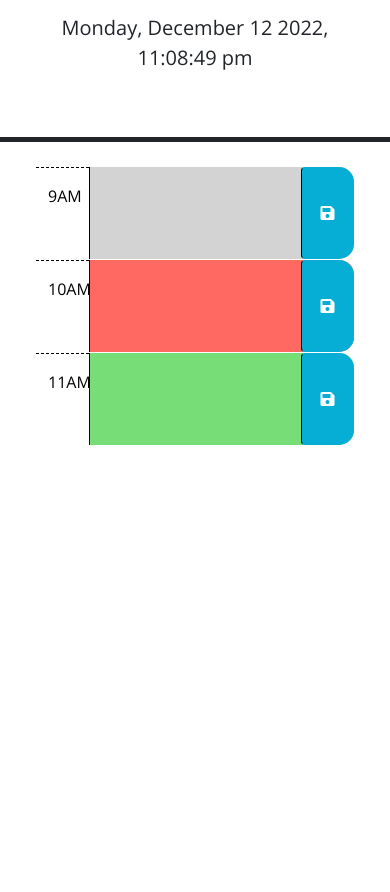
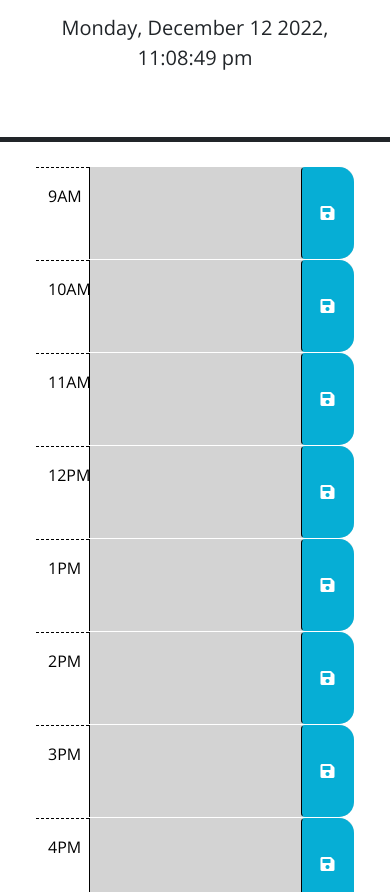
Before and after one commit to bpmcdonell/Module5Challenge-Planner, a plain HTML site: page index.html in a window 390 px wide. Shown: the part 208-1100 px from the top of the page. Before the commit the page ends 844 px from the top, so only its background shows below. Drawn offline with nearby package versions, Linux system fonts and the light colour scheme.

Commit message:
Issue: Current Time Adaptation - Done

```diff
--- a/assets/script.js
+++ b/assets/script.js
@@ -9,12 +9,102 @@ function displayDate() {
   function repeat() {
     var rightNow = dayjs().format("dddd, MMMM D YYYY, h:mm:ss a");
     currentDay.text(rightNow);
-    console.log(rightNow);
   }
   repeat();
   setInterval(repeat, 1000);
 }
 displayDate();
+
+//function to change color of time blocks based on time of day
+//is there a more efficient way to do this? I feel like there is a better way to do this but I can't figure it out.
+function changeColor() {
+  var currentHour = dayjs().format("HH");
+  if (currentHour > 9) {
+    $("#hour-9").addClass("past");
+  }
+  if (currentHour === 9) {
+    $("#hour-9").addClass("present");
+  }
+  if (currentHour < 9) {
+    $("#hour-9").addClass("future");
+  }
+  if (currentHour > 10) {
+    $("#hour-10").addClass("past");
+  }
+  if (currentHour === 10) {
+    $("#hour-10").addClass("present");
+  }
+  if (currentHour < 10) {
+    $("#hour-10").addClass("future");
+  }
+  if (currentHour > 11) {
+    $("#hour-11").addClass("past");
+  }
+  if (currentHour === 11) {
+    $("#hour-11").addClass("present");
+  }
+  if (currentHour < 11) {
+    $("#hour-11").addClass("future");
+  }
+  if (currentHour > 12) {
+    $("#hour-12").addClass("past");
+  }
+  if (currentHour === 12) {
+    $("#hour-12").addClass("present");
+  }
+  if (currentHour < 12) {
+    $("#hour-12").addClass("future");
+  }
+  if (currentHour > 13) {
+    $("#hour-13").addClass("past");
+  }
+  if (currentHour === 13) {
+    $("#hour-13").addClass("present");
+  }
+  if (currentHour < 13) {
+    $("#hour-13").addClass("future");
+  }
+  if (currentHour > 14) {
+    $("#hour-14").addClass("past");
+  }
+  if (currentHour === 14) {
+    $("#hour-14").addClass("present");
+  }
+  if (currentHour < 14) {
+    $("#hour-14").addClass("future");
+  }
+  if (currentHour > 15) {
+    $("#hour-15").addClass("past");
+  }
+  if (currentHour === 15) {
+    $("#hour-15").addClass("present");
+  }
+  if (currentHour < 15) {
+    $("#hour-15").addClass("future");
+  }
+  if (currentHour > 16) {
+    $("#hour-16").addClass("past");
+  }
+  if (currentHour === 16) {
+    $("#hour-16").addClass("present");
+  }
+  if (currentHour < 16) {
+    $("#hour-16").addClass("future");
+  }
+  if (currentHour > 17) {
+    $("#hour-17").addClass("past");
+  }
+  if (currentHour === 17) {
+    $("#hour-17").addClass("present");
+  }
+  if (currentHour < 17) {
+    $("#hour-17").addClass("future");
+  }
+}
+changeColor();
+
+//function to save user input to local storage
+addEventListener("click", function (event) {});
 
 $(function () {
   // TODO: Add a listener for click events on the save button. This code should
--- a/index.html
+++ b/index.html
@@ -40,7 +40,7 @@
         -->
 
       <!-- Example of a past time block. The "past" class adds a gray background color. -->
-      <div id="hour-9" class="row time-block past">
+      <div id="hour-9" class="row time-block">
         <div class="col-2 col-md-1 hour text-center py-3">9AM</div>
         <textarea class="col-8 col-md-10 description" rows="3"> </textarea>
         <button class="btn saveBtn col-2 col-md-1" aria-label="save">
@@ -49,7 +49,7 @@
       </div>
 
       <!-- Example of a a present time block. The "present" class adds a red background color. -->
-      <div id="hour-10" class="row time-block present">
+      <div id="hour-10" class="row time-block">
         <div class="col-2 col-md-1 hour text-center py-3">10AM</div>
         <textarea class="col-8 col-md-10 description" rows="3"> </textarea>
         <button class="btn saveBtn col-2 col-md-1" aria-label="save">
@@ -58,8 +58,54 @@
       </div>
 
       <!-- Example of a future time block. The "future" class adds a green background color. -->
-      <div id="hour-11" class="row time-block future">
+      <div id="hour-11" class="row time-block">
         <div class="col-2 col-md-1 hour text-center py-3">11AM</div>
+        <textarea class="col-8 col-md-10 description" rows="3"> </textarea>
+        <button class="btn saveBtn col-2 col-md-1" aria-label="save">
+          <i class="fas fa-save" aria-hidden="true"></i>
+        </button>
+      </div>
+
+      <div id="hour-12" class="row time-block">
+        <div class="col-2 col-md-1 hour text-center py-3">12PM</div>
+        <textarea class="col-8 col-md-10 description" rows="3"> </textarea>
+        <button class="btn saveBtn col-2 col-md-1" aria-label="save">
+          <i class="fas fa-save" aria-hidden="true"></i>
+        </button>
+      </div>
+
+      <div id="hour-13" class="row time-block ">
+        <div class="col-2 col-md-1 hour text-center py-3">1PM</div>
+        <textarea class="col-8 col-md-10 description" rows="3"> </textarea>
+        <button class="btn saveBtn col-2 col-md-1" aria-label="save">
+          <i class="fas fa-save" aria-hidden="true"></i>
+        </button>
+      </div>
+      <div id="hour-14" class="row time-block">
+        <div class="col-2 col-md-1 hour text-center py-3">2PM</div>
+        <textarea class="col-8 col-md-10 description" rows="3"> </textarea>
+        <button class="btn saveBtn col-2 col-md-1" aria-label="save">
+          <i class="fas fa-save" aria-hidden="true"></i>
+        </button>
+      </div>
+
+      <div id="hour-15" class="row time-block">
+        <div class="col-2 col-md-1 hour text-center py-3">3PM</div>
+        <textarea class="col-8 col-md-10 description" rows="3"> </textarea>
+        <button class="btn saveBtn col-2 col-md-1" aria-label="save">
+          <i class="fas fa-save" aria-hidden="true"></i>
+        </button>
+      </div>
+
+      <div id="hour-16" class="row time-block">
+        <div class="col-2 col-md-1 hour text-center py-3">4PM</div>
+        <textarea class="col-8 col-md-10 description" rows="3"> </textarea>
+        <button class="btn saveBtn col-2 col-md-1" aria-label="save">
+          <i class="fas fa-save" aria-hidden="true"></i>
+        </button>
+      </div>
+      <div id="hour-17" class="row time-block">
+        <div class="col-2 col-md-1 hour text-center py-3">5PM</div>
         <textarea class="col-8 col-md-10 description" rows="3"> </textarea>
         <button class="btn saveBtn col-2 col-md-1" aria-label="save">
           <i class="fas fa-save" aria-hidden="true"></i>
```
